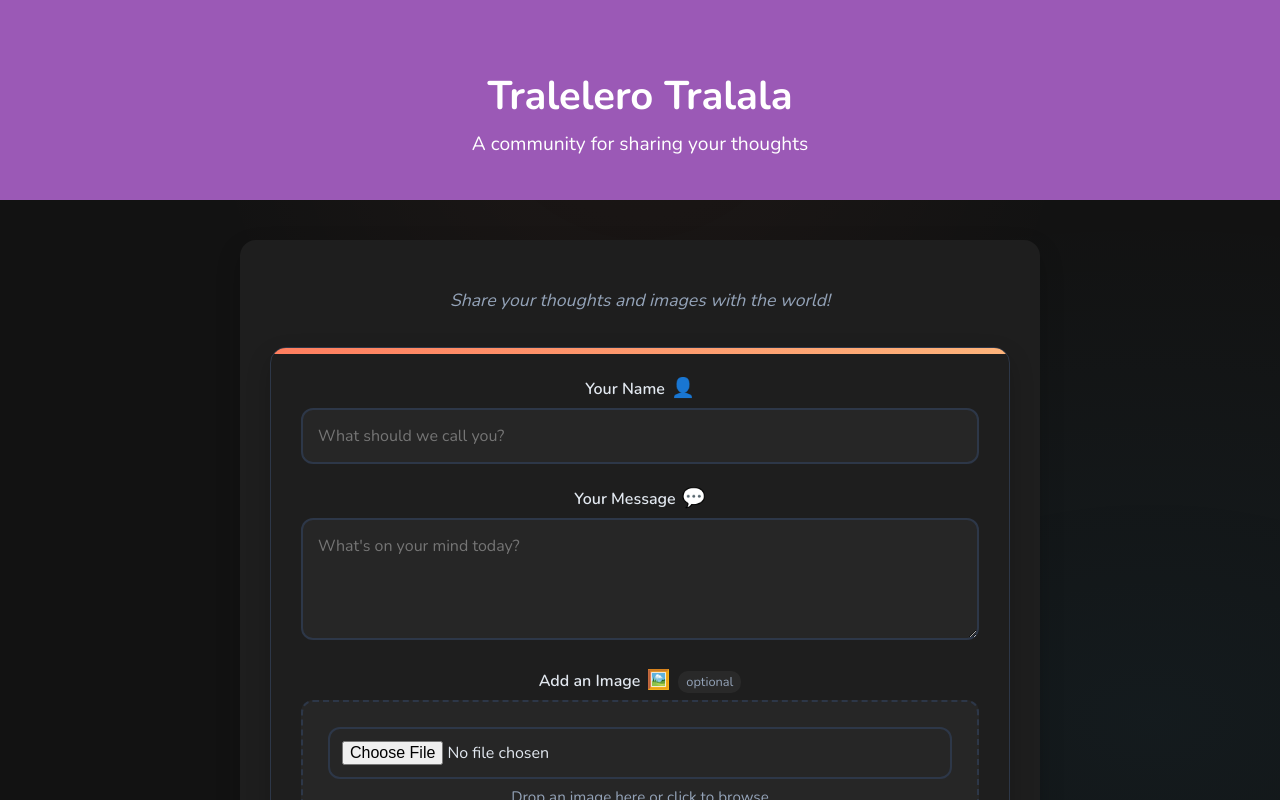
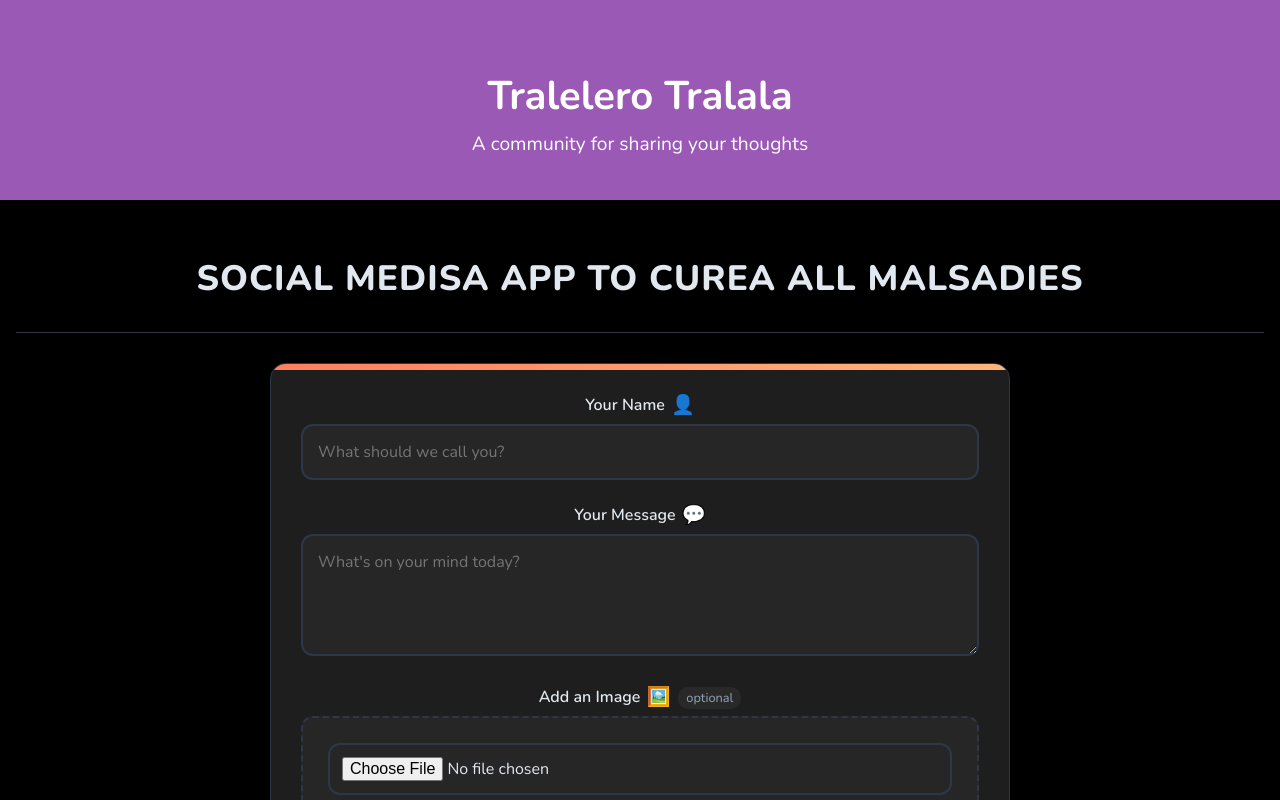
Before and after one commit to willhoppin8/trala, a React (Create React App) app: page / in a window 1280 px wide. Shown: the top 800 px of the page. Built offline with nearby package versions, Linux system fonts and the light colour scheme; no server answers; the database is empty.

Commit message:
tralalero

```diff
--- a/src/components/PostingApp.css
+++ b/src/components/PostingApp.css
@@ -4,7 +4,7 @@
   --primary-color: #ff7e5f;
   --primary-gradient: linear-gradient(to right, #ff7e5f, #feb47b);
   --secondary-color: #38bdf8;
-  --background-color: #121212;
+  --background-color: #000000;
   --card-background: #1e1e1e;
   --text-color: #e2e8f0;
   --secondary-text: #94a3b8;
@@ -24,58 +24,34 @@
 body {
   font-family: 'Nunito', sans-serif;
   background-color: var(--background-color);
-  background-image:
-    radial-gradient(at 50% 0%, rgba(255, 126, 95, 0.05) 0px, transparent 50%),
-    radial-gradient(at 90% 90%, rgba(56, 189, 248, 0.05) 0px, transparent 50%);
-  background-attachment: fixed;
   margin: 0;
   padding: 0;
   min-height: 100vh;
   color: var(--text-color);
 }
 
+.app-header {
+  background-color: #000000;
+  padding: 30px 0;
+  text-align: center;
+  border-bottom: 1px solid var(--border-color);
+  margin-bottom: 30px;
+}
+
+.app-title {
+  color: var(--text-color);
+  font-size: 2.2rem;
+  font-weight: 800;
+  margin: 0;
+  text-transform: uppercase;
+  letter-spacing: 1px;
+}
+
 .posting-app {
   max-width: 800px;
-  margin: 40px auto;
-  padding: 30px;
-  background-color: var(--card-background);
-  border-radius: var(--border-radius);
-  box-shadow: var(--box-shadow);
-  transition: var(--transition);
+  margin: 0 auto 40px;
+  padding: 0 30px 30px;
   animation: fadeIn 0.6s ease-out;
-}
-
-.posting-app h2 {
-  color: var(--text-color);
-  text-align: center;
-  margin-bottom: 10px;
-  font-size: 3.5rem;
-  font-weight: 800;
-  position: relative;
-  display: inline-block;
-  left: 50%;
-  transform: translateX(-50%);
-  transition: transform 0.3s ease;
-  background: var(--primary-gradient);
-  -webkit-background-clip: text;
-  -webkit-text-fill-color: transparent;
-  letter-spacing: -1px;
-}
-
-.posting-app h2::after {
-  content: '';
-  position: absolute;
-  width: 60px;
-  height: 4px;
-  background: var(--primary-gradient);
-  bottom: -5px;
-  left: 50%;
-  transform: translateX(-50%);
-  border-radius: 10px;
-}
-
-.posting-app h2:hover {
-  transform: translateX(-50%) scale(1.05);
 }
 
 .app-description {
@@ -85,6 +61,7 @@ body {
   font-style: italic;
   font-weight: 400;
   font-size: 1.1rem;
+  padding-top: 10px;
 }
 
 .post-form {
--- a/src/components/PostingApp.tsx
+++ b/src/components/PostingApp.tsx
@@ -184,9 +184,11 @@ const PostingApp: React.FC = () => {
   };
 
   return (
+    <>
+      <header className="app-header">
+        <h1 className="app-title">SOCIAl MEDIsA APP TO CUREa ALL MALsADIES</h1>
+      </header>
       <div className="posting-app">
-      <p className="app-description">Share your thoughts and images with the world!</p>
-
         <form ref={formRef} onSubmit={handleSubmit} className="post-form">
           <div className="form-group">
             <label htmlFor="author">
@@ -384,6 +386,7 @@ const PostingApp: React.FC = () => {
           <p>Made with <span className="heart-icon">❤️</span> © {new Date().getFullYear()}</p>
         </footer>
       </div>
+    </>
   );
 };
 
```
Lines whose indentation alone changed are shown as unchanged.
